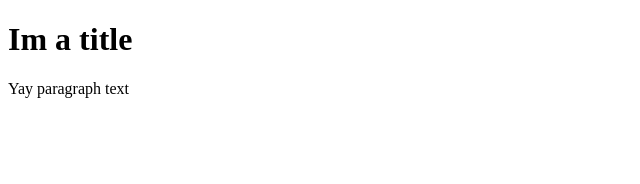
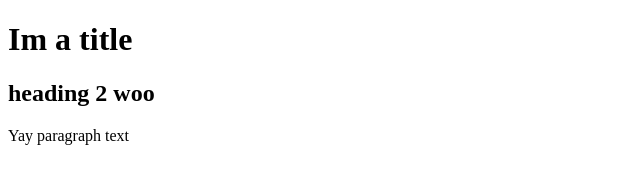
Before and after one commit to MasonLT199/Mason, a plain HTML site: page index.html in a window 1280 px wide. Shown: the whole page, without its empty margins (0-640 px from the left). Drawn offline with Linux system fonts and the light colour scheme.

Commit message:
heading 2

```diff
--- a/index.html
+++ b/index.html
@@ -6,6 +6,7 @@
 <body>
 
   <h1>Im a title</h1>
+  <h2>heading 2 woo</h2>
   <p>Yay paragraph text</p>
 
 
```
